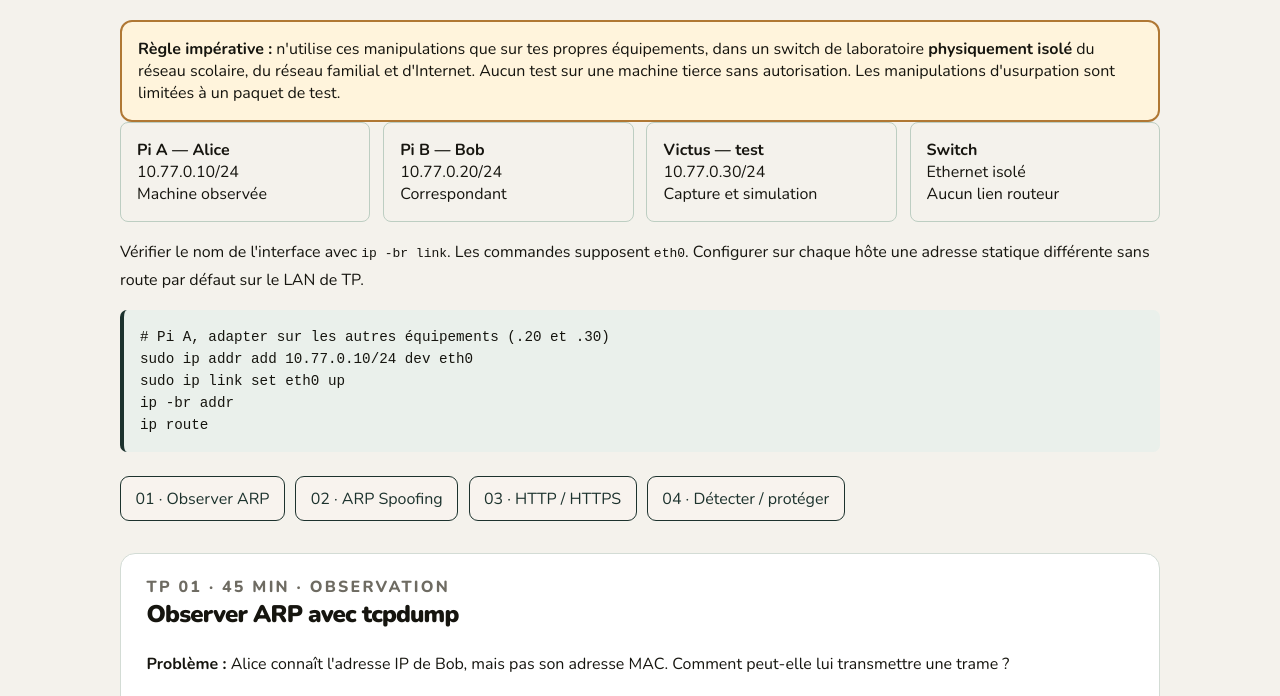
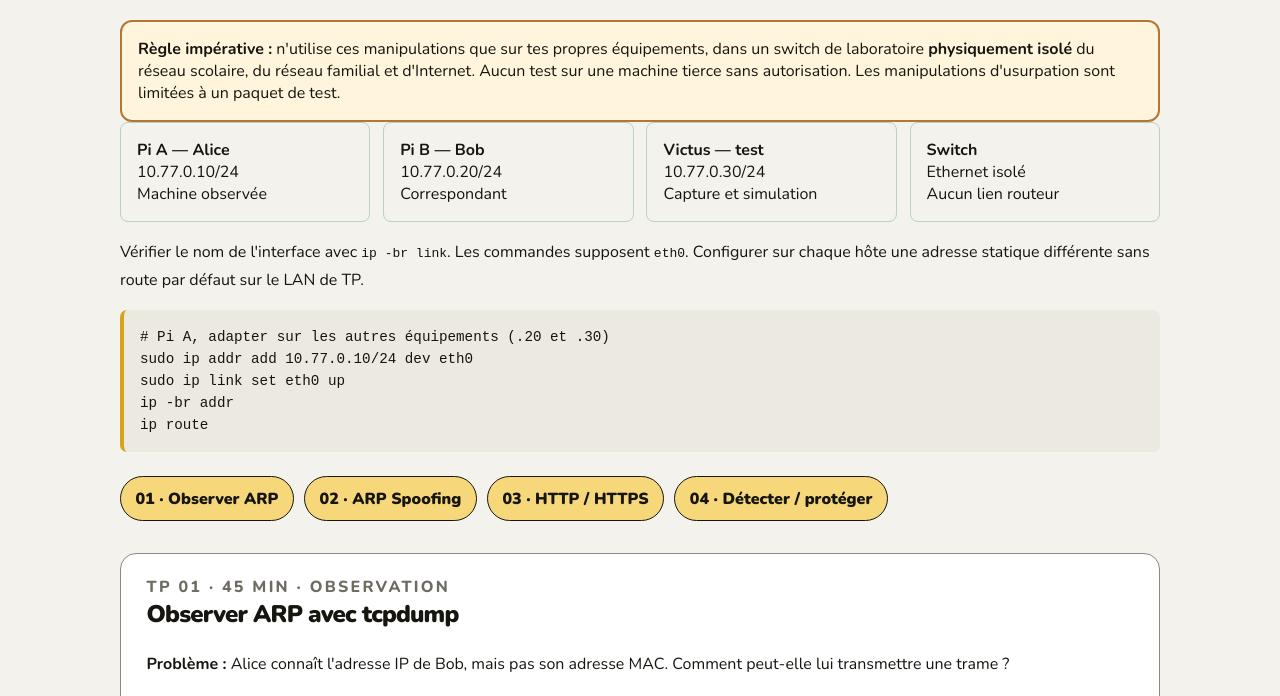
Before and after one commit to bachir151/Encyclop-dia, a plain HTML site: page informatique/reseaux/laboratoire-arp/index.html in a window 1280 px wide. Shown: the part 435-1131 px from the top of the page. Drawn offline with nearby package versions, Linux system fonts and the light colour scheme.

Commit message:
design: migrer l’article vers Encre sur papier

```diff
--- a/informatique/reseaux/laboratoire-arp/index.html
+++ b/informatique/reseaux/laboratoire-arp/index.html
@@ -9,7 +9,7 @@
 .lab-tp{margin:2rem 0;padding:1.4rem 1.6rem;background:#fff;border:1px solid #d3dcd5;border-radius:15px}
 .lab-tp h2{margin-top:0}.lab-tp h3{margin-top:1.3rem}.lab-safety{border:2px solid #b07834;background:#fff4dc;padding:1rem;border-radius:12px}.lab-grid{display:grid;grid-template-columns:repeat(auto-fit,minmax(180px,1fr));gap:.8rem}.lab-grid div{padding:1rem;border:1px solid #bdcec2;border-radius:8px}.lab-tp details{background:#edf3ee;padding:.8rem;margin:.7rem 0;border-radius:8px}.lab-tp summary{cursor:pointer;font-weight:700}.lab-check li{margin:.4rem 0}
 @media print{body[data-print-tp] .article-nav,body[data-print-tp] .lab-intro,body[data-print-tp] .lab-nav,body[data-print-tp] .lab-print,body[data-print-tp] .lab-footer{display:none!important}body[data-print-tp] .lab-tp{display:none!important;border:0;padding:0}body[data-print-tp="tp1"] #tp1,body[data-print-tp="tp2"] #tp2,body[data-print-tp="tp3"] #tp3,body[data-print-tp="tp4"] #tp4{display:block!important}body[data-print-tp] .article-main{max-width:100%;margin:0}details>*{display:block!important}.lab-tp{break-inside:auto}.lab-code{white-space:pre-wrap}a{color:#111!important}}
-</style></head>
+</style><link rel="stylesheet" href="../../../moteur/encre-sur-papier.css"></head>
 <body class="article-body"><nav class="article-nav" aria-label="Navigation"><a href="../../../">✳ BASH WORLD</a><a href="../../../#explorer">← Graphe des connaissances</a><a href="../arp/">Comprendre ARP</a></nav>
 <main class="article-main">
 <div class="lab-intro"><div class="eyebrow">INFORMATIQUE / RÉSEAUX / CYBERSÉCURITÉ</div><h1>Laboratoire ARP : quatre TP progressifs</h1>
```
